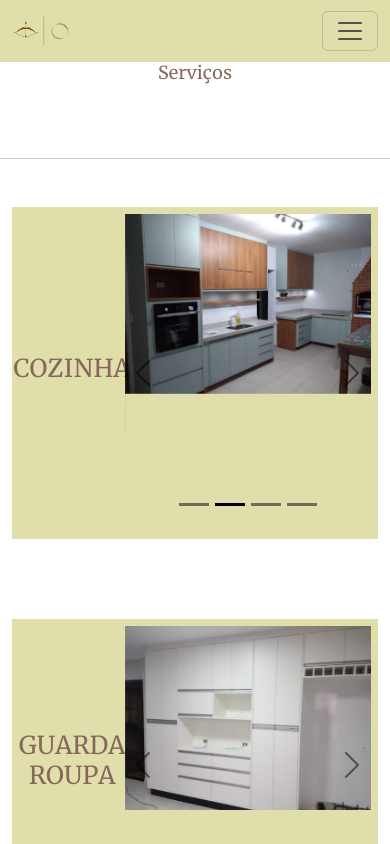
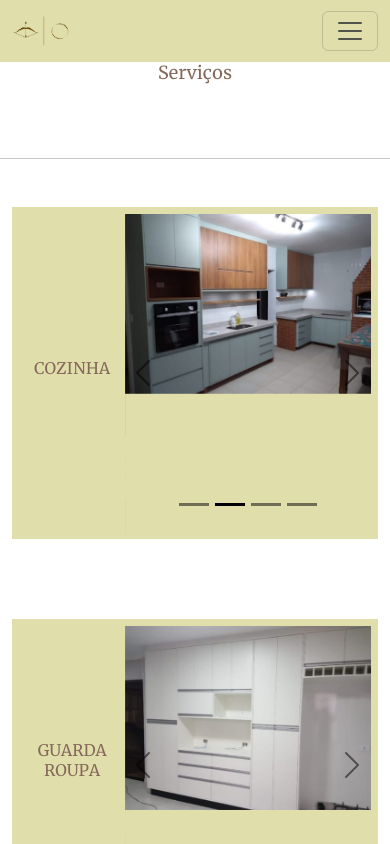
Before and after one commit to joaops23/marcenaria_react, a React (Create React App) app: page /services in a window 390 px wide. Shown: the top 844 px of the page. Built offline with nearby package versions, Linux system fonts and the light colour scheme.

Commit message:
:recycle: fix: Corrigindo fonte da página de serviços

```diff
--- a/src/styles/Style.css
+++ b/src/styles/Style.css
@@ -261,4 +261,8 @@ body {
         font-size: 0.55rem;
         text-align: center;
     }
+
+    .carousel_item_title > h2 {
+        font-size: calc(.83rem + .7vw);
+    }
 }
```
